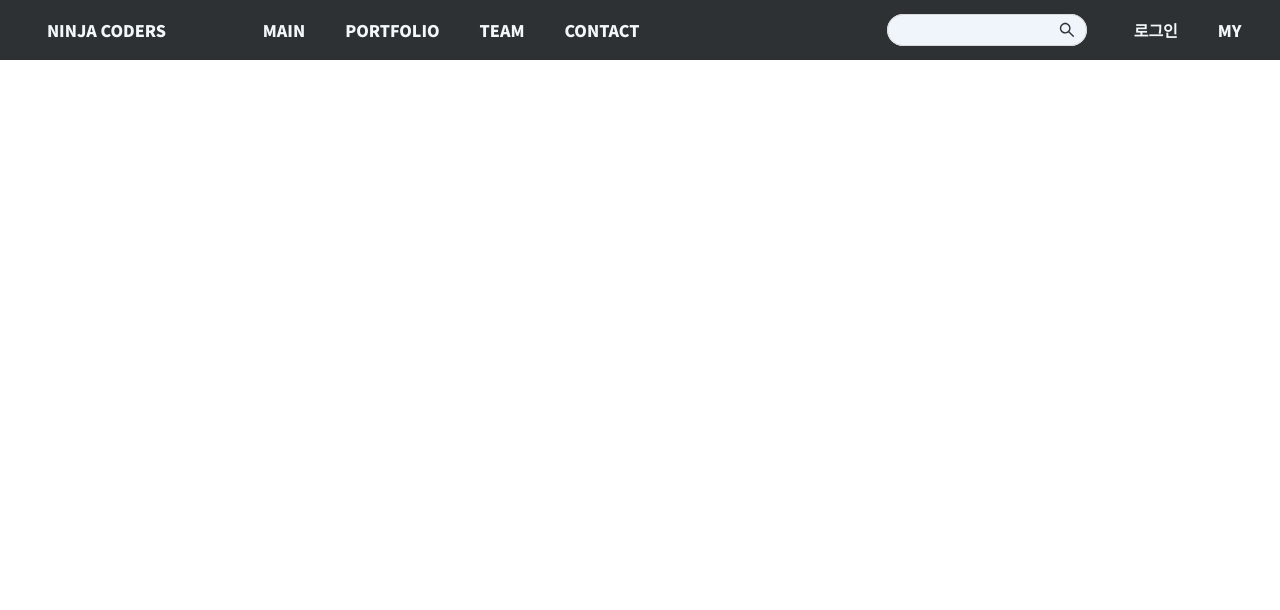
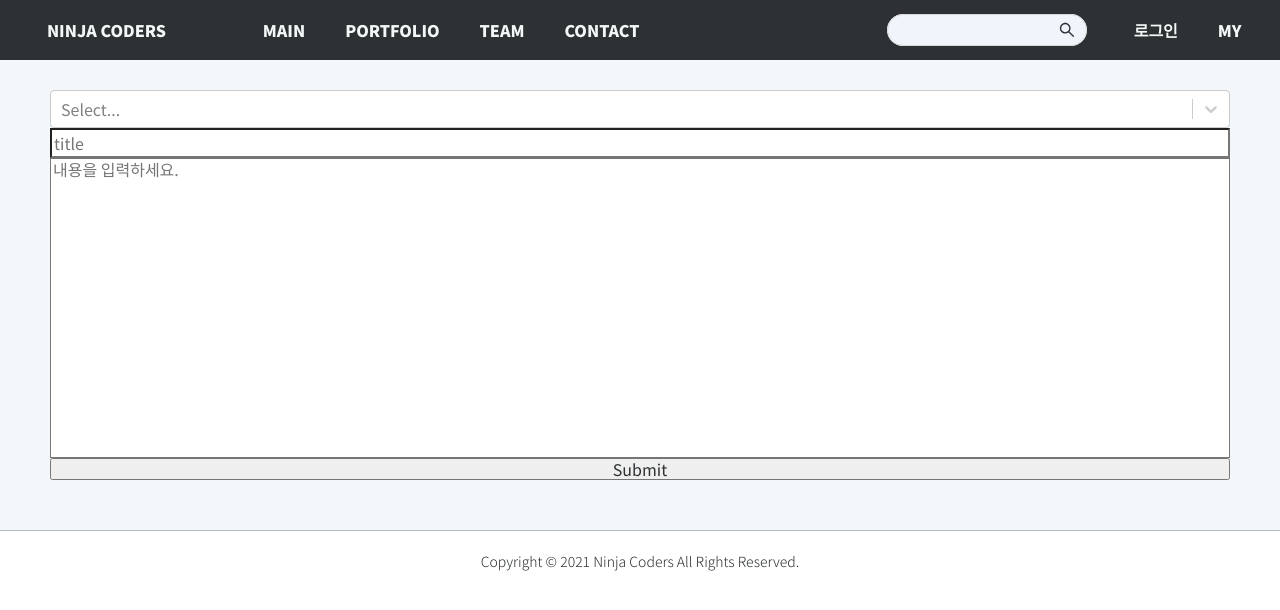
Before and after one commit to blockmonkey1992/Team_TeamBlog, a React (Create React App) app in the folder client/: page /create in a window 1280 px wide. Shown: the top 610 px of the page. Built offline with nearby package versions, Linux system fonts and the light colour scheme.

Commit message:
PostingPage

```diff
--- a/client/package.json
+++ b/client/package.json
@@ -17,6 +17,7 @@
     "react-router": "^5.2.0",
     "react-router-dom": "^5.2.0",
     "react-scripts": "4.0.3",
+    "react-select": "^4.3.0",
     "sass-loader": "^11.0.1",
     "styled-components": "^5.2.3",
     "web-vitals": "^1.0.1"
--- a/client/src/App.css
+++ b/client/src/App.css
@@ -4,6 +4,7 @@
 
 .App{
 	background-color: #F4F7F9;
+	margin-top: 60px;
 	height: 100%;
 	font-family: 'Noto Sans KR', sans-serif;
 	color: #2D3133;
--- a/client/src/App.js
+++ b/client/src/App.js
@@ -12,6 +12,7 @@ import Footer from "./Components/Footer/Footer";
 import Detail from "./Components/Detail/Detail";
 import Profile from './Components/Profile/Profile';
 import Search from './Components/Search/Search';
+import Posting from './Components/Posting/Posting';
 
 function App() {
   return (
@@ -28,6 +29,7 @@ function App() {
         <Route path='/login' component={Login}/>
         <Route path='/profile/:user' component={Profile} />
         <Route path='/search' component={Search}/>
+        <Route path='/create' component={Posting}/>
       </Switch>
 
       <Footer />
--- a/client/src/Components/Home/Home.js
+++ b/client/src/Components/Home/Home.js
@@ -12,7 +12,7 @@ function Home(props) {
             <div className="homeCard_column">
                 <div className="homeCard_description">
                     <div className="homeCard__title">{props.title}</div>
-                    <div className="homeCard__date">21-00-00</div>
+                    <div className="homeCard__date">{props.createdAt}</div>
                 </div>
                 <div className="homeCard_description">
                     <div className="homeCard__author">{props.creator}</div>
--- a/client/src/Components/LandingPage/LandingPage.js
+++ b/client/src/Components/LandingPage/LandingPage.js
@@ -29,7 +29,12 @@ function LandingPage(props) {
                 <Row gutter={[24, 24]} style={{margin: "0px 30px"}}>
                     {Data.map((item, idx)=> (
                         <Col key={idx} lg={8} md={12} xs={24}>
-                            <Home title={item.title} views={item.views} creator={item.creator}/>
+                            <Home
+                                title={item.title}
+                                views={item.views}
+                                creator={item.creator}
+                                createdAt={item.createdAt}
+                            />
                         </Col>
                     ))}
                 </Row>}
--- a/client/src/Components/Portfolio/Portfolio.js
+++ b/client/src/Components/Portfolio/Portfolio.js
@@ -1,5 +1,6 @@
 import React from 'react'
-import styled from 'styled-components';
+// import styled from 'styled-components';
+
 function Portfolio() {
     return (
         <div>
--- /dev/null
+++ b/client/src/Components/Posting/Posting.js
@@ -0,0 +1,78 @@
+import Axios from 'axios';
+import React, { useEffect, useState, useMemo } from 'react';
+import Select from "react-select";
+
+function Posting() {
+
+    const [Title, setTitle] = useState("");
+    const [Description, setDescription] = useState("");
+    const [Category, setCategory] = useState("");
+
+    const options = useMemo(
+        () => [
+            { value : "HtmlCss", label : "HTML/CSS" },
+            { value : "Js", label : "Js" },
+            { value : "React", label : "React" },
+            { value : "Node/Express", label : "Node/Express" },
+            { value : "MongoDB", label : "MongoDB" },
+            { value : "Git", label : "Git/GitHub" },
+            { value : "HTTP", label : "HTTP" },
+            { value : "Algorithm", label : "Algorithm" },
+            { value : "AWS", label : "AWS" },
+        ],
+        []
+    );
+
+    useEffect(() => {
+        //화면 랜더링 됐을때 내가 실행된다.
+        //componentDidMount와 같은 역할을 하는 친구!
+    }, [])
+
+    const handleTitle = (e) => {
+        e.preventDefault();
+        setTitle(e.currentTarget.value);
+    }
+
+    const handleDescription = (e) => {
+        e.preventDefault();
+        setDescription(e.currentTarget.value);
+    }
+
+    const handleCategory = (e) => {
+        e.preventDefault();
+        setCategory(e.currentTarget.value);
+    }
+
+    const handleSubmit = (e) => {
+        e.preventDefault();
+        const variable = {
+            "title": Title,
+            "description": Description,
+            "category": options,
+            "creator": "blockmonkey",
+        }
+        Axios.post('/api/post/create', variable)
+            .then(response => console.log(response))
+    }
+
+    return (
+        <div style={{
+            margin: '20px',
+        }}>
+            <form style={{
+                display: 'flex',
+                flexDirection: 'column',
+                padding: '30px',
+            }}>
+                <Select options={options} isSearchable />
+                <input type="text" placeholder="title" value={Title} onChange={handleTitle} />
+                <textarea placeholder="내용을 입력하세요." value={Description} onChange={handleDescription}
+                    style={{height: '300px', resize: 'none'}}
+                ></textarea>
+                <input type="submit" onClick={handleSubmit} />
+            </form>
+        </div>
+    )
+}
+
+export default Posting
--- a/client/src/Scss/Carousel.scss
+++ b/client/src/Scss/Carousel.scss
@@ -3,6 +3,6 @@
     z-index: 0;
 }
 
-.ant-carousel{
-    margin-top: 60px;
-}
+// .ant-carousel{
+//     margin-top: 60px;
+// }
```
Also changed, not shown: 2 other files (tests, documents, lock files or other folders).
